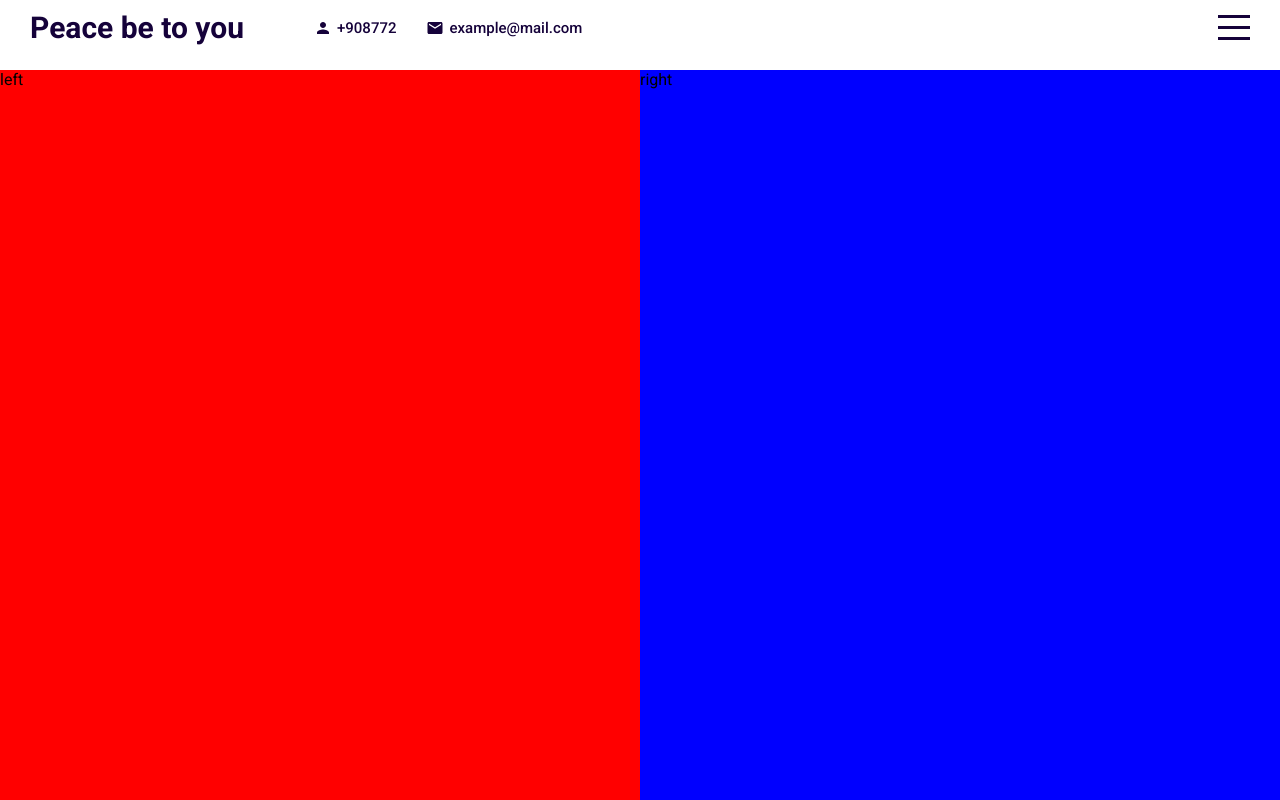
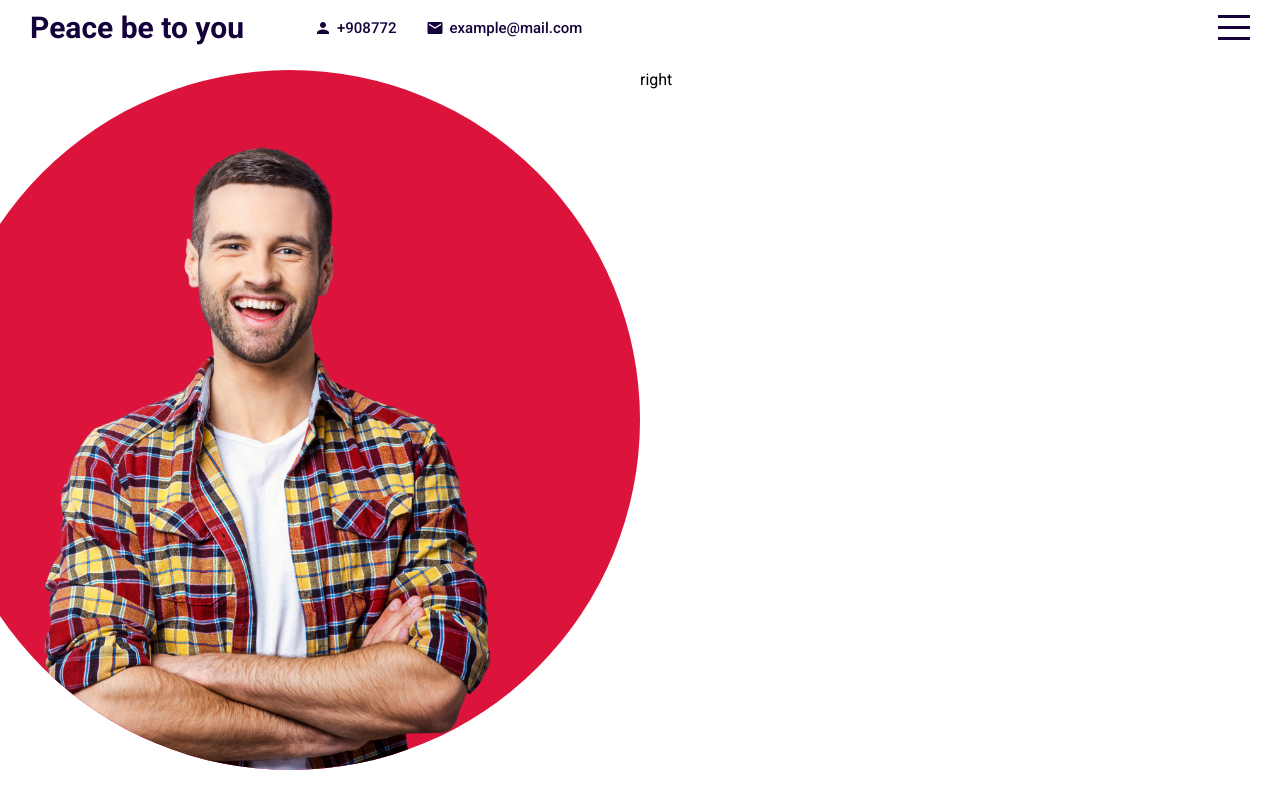
Before and after one commit to david204code/PortfolioLamaDev, a React (Create React App) app: page / in a window 1280 px wide. Built offline with nearby package versions, Linux system fonts and the light colour scheme.

Commit message:
Dislay the image and style using display flex

```diff
--- a/src/components/intro/Intro.jsx
+++ b/src/components/intro/Intro.jsx
@@ -4,7 +4,11 @@ import "./intro.scss";
 export default function Intro() {
   return (
     <div className="intro" id="intro">
-      <div className="left">left</div>
+      <div className="left">
+        <div className="imageContainer">
+          <img src="assets/man.png" alt="Picture of a man" />
+        </div>
+      </div>
       <div className="right">right</div>
     </div>
   );
--- a/src/components/intro/intro.scss
+++ b/src/components/intro/intro.scss
@@ -5,10 +5,26 @@
 
   .left {
     flex: 0.5;
-    background: red;
+    overflow: hidden;
+
+    .imageContainer {
+      width: 700px;
+      height: 700px;
+      background: crimson;
+      border-radius: 50%;
+
+      // center the image
+      display: flex;
+      align-items: flex-end;
+      justify-content: center;
+      float: right;
+
+      img {
+        height: 90%;
+      }
+    }
   }
   .right {
     flex: 0.5;
-    background: blue;
   }
 }
```
